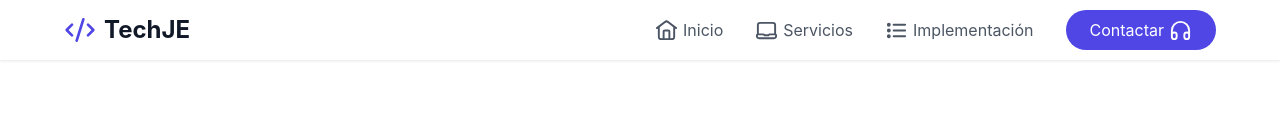
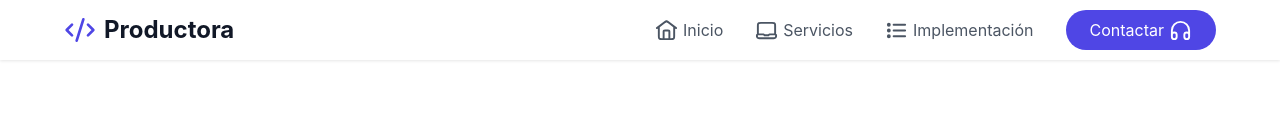
Before and after one commit to EzeeRL/Empresa, a React (Vite) app: page / in a window 1280 px wide. Shown: the top 138 px of the page. Built offline with nearby package versions, Linux system fonts and the light colour scheme.

Commit message:
cambio nombre en header

```diff
--- a/index.html
+++ b/index.html
@@ -4,7 +4,7 @@
     <meta charset="UTF-8" />
     <link rel="icon" type="image/svg+xml" href="public\Icon\icon-code.svg" />
     <meta name="viewport" content="width=device-width, initial-scale=1.0" />
-    <title>TechJE</title>
+    <title>Productora</title>
   </head>
   <body>
     <div id="root"></div>
--- a/src/components/Header.tsx
+++ b/src/components/Header.tsx
@@ -11,7 +11,7 @@ const Header = () => {
       <nav className={`container ${styles.nav}`}>
         <div className={styles.logo}>
           <Code2 size={32} color="#4f46e5" />
-          <span className={styles.typing}>TechJE</span>
+          <span className={styles.typing}>Productora</span>
         </div>
 
         <div className={styles.desktopNav}>
```
